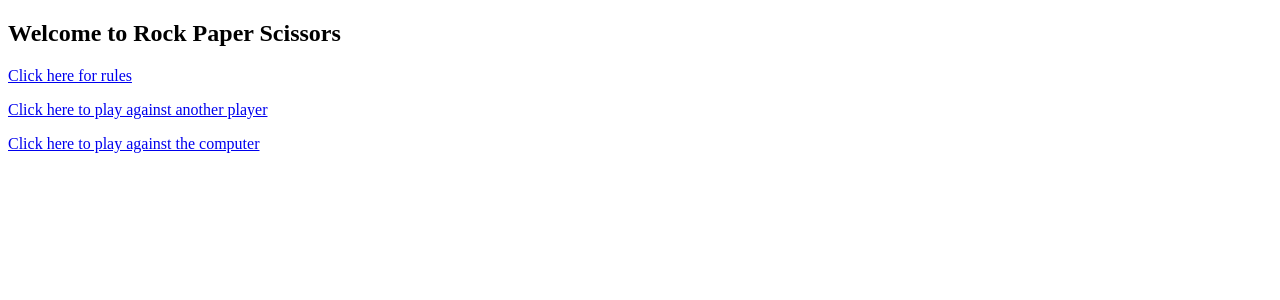
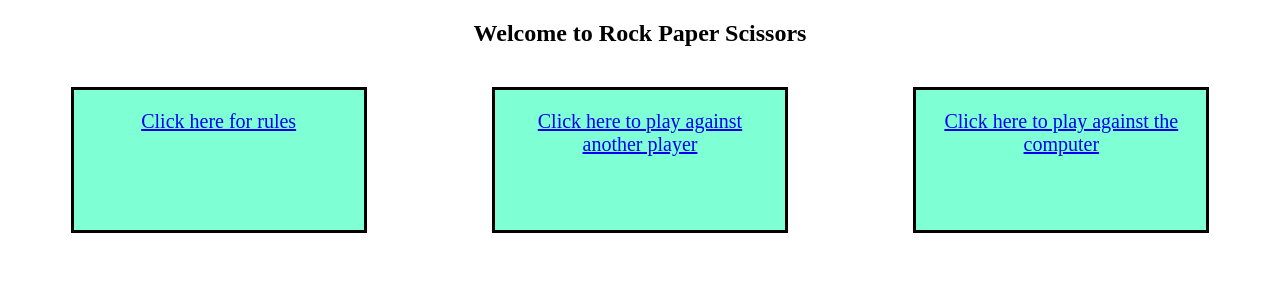
Before and after one commit to dephrase/rock_paper_scissors_homework, a Flask app: page / in a window 1280 px wide. Shown: the top 300 px of the page. Run offline with Flask 2, Linux system fonts and the light colour scheme.

Commit message:
Adding CSS

```diff
--- /dev/null
+++ b/static/play.css
@@ -0,0 +1,3 @@
+h3 {
+    text-align: center;
+}
--- /dev/null
+++ b/static/styles.css
@@ -0,0 +1,29 @@
+h2 {
+    text-align: center;
+}
+
+.buttons {
+    display: flex;
+    flex-direction: row;
+    align-items: center;
+    justify-content: space-around;
+}
+
+p {
+    padding: 20px;
+    margin: 20px;
+    width: 250px;
+    height: 100px;
+    background-color: aquamarine;
+    border: black;
+    border-style: solid;
+    text-align: center;
+    font-size: 20px;
+}
+
+.rules {
+    display: flex;
+    flex-direction: row;
+    justify-content: center;
+    align-items: center;
+}
--- a/templates/index.html
+++ b/templates/index.html
@@ -4,13 +4,16 @@
     <meta charset="UTF-8">
     <meta http-equiv="X-UA-Compatible" content="IE=edge">
     <meta name="viewport" content="width=device-width, initial-scale=1.0">
+    <link rel="stylesheet" href="{{ url_for('static', filename='styles.css') }}">
     <title>Rock Paper Scissors</title>
 </head>
 <body>
     <h2>Welcome to Rock Paper Scissors</h2>
-    <p><a href="/rules">Click here for rules</a></p>
-    <p><a href="/play-against-player">Click here to play against another player</a></p>
-    <p><a href="/play-against-computer">Click here to play against the computer</a></p>
+    <div class="buttons">
+        <p><a href="/rules">Click here for rules</a></p>
+        <p><a href="/play-against-player">Click here to play against another player</a></p>
+        <p><a href="/play-against-computer">Click here to play against the computer</a></p>
+    </div>
     <br>
 </body>
 </html>
--- a/templates/play-against-computer.html
+++ b/templates/play-against-computer.html
@@ -4,6 +4,7 @@
     <meta charset="UTF-8">
     <meta http-equiv="X-UA-Compatible" content="IE=edge">
     <meta name="viewport" content="width=device-width, initial-scale=1.0">
+    <link rel="stylesheet" href="{{ url_for('static', filename='play.css') }}">
     <title>Play Against Computer</title>
 </head>
 <body>
--- a/templates/play-against-player.html
+++ b/templates/play-against-player.html
@@ -4,6 +4,7 @@
     <meta charset="UTF-8">
     <meta http-equiv="X-UA-Compatible" content="IE=edge">
     <meta name="viewport" content="width=device-width, initial-scale=1.0">
+    <link rel="stylesheet" href="{{ url_for('static', filename='play.css') }}">
     <title>Player Versus Player</title>
 </head>
 <body>
--- a/templates/rules.html
+++ b/templates/rules.html
@@ -4,15 +4,20 @@
     <meta charset="UTF-8">
     <meta http-equiv="X-UA-Compatible" content="IE=edge">
     <meta name="viewport" content="width=device-width, initial-scale=1.0">
+    <link rel="stylesheet" href="{{ url_for('static', filename='styles.css') }}">
     <title>Rules</title>
 </head>
 <body>
     <h2>Rules for Rock Paper Scissors</h2>
+    <div class="rules">
     <p>The rules are simple!</p>
+    </div>
+    <div class="buttons">
     <p>Rock paper scissors is played against one other person or the computer</p>
     <p>Choose Rock, Paper, or Scissors</p>
     <p>Rock beats Scissors, Scissors beats Paper, Paper beats Rock</p>
     <p>And that's it!</p>
     <p>Good Luck!</p>
+    </div>
 </body>
 </html>
```
